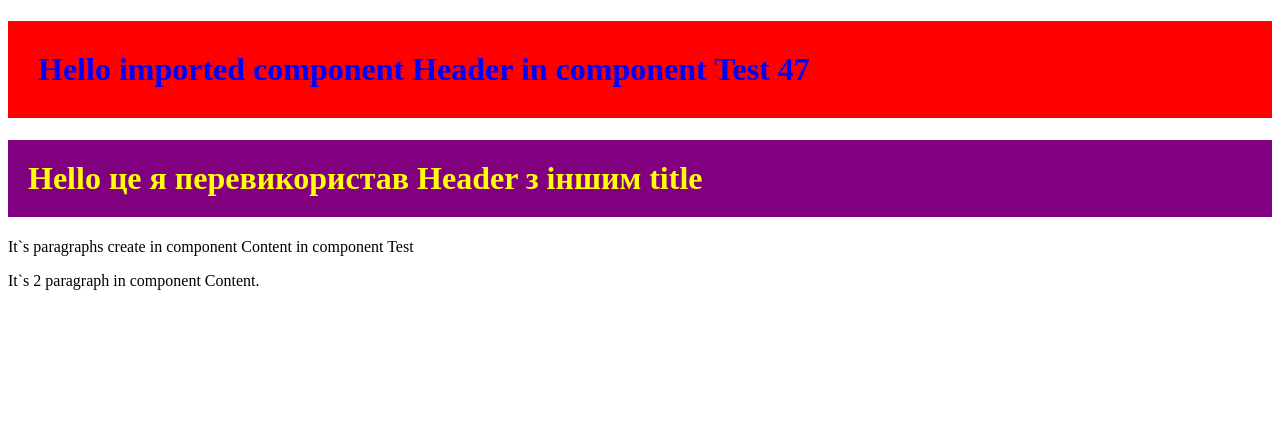
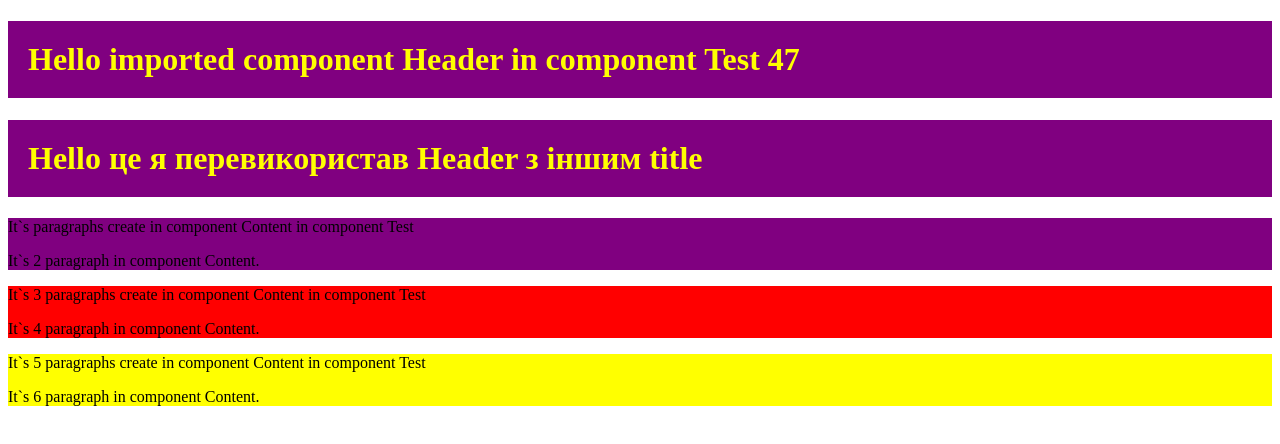
Before and after one commit to DimaPelehov/React-25-09, a React (Create React App) app: page / in a window 1280 px wide. Shown: the top 444 px of the page. Built offline with nearby package versions, Linux system fonts and the light colour scheme.

Commit message:
вивели Header i Content через окремі файли

```diff
--- /dev/null
+++ b/src/Content.css
@@ -0,0 +1,11 @@
+.purple {
+    background-color: purple;
+}
+
+.red {
+    background-color: red;
+}
+
+.yellow {
+    background-color: yellow;
+}
--- /dev/null
+++ b/src/Content.tsx
@@ -0,0 +1,29 @@
+import './Content.css'
+
+type ContentType = {
+    textOne: string
+    textTwo: string
+    bgColor?: string
+}
+
+const Content = ({ textOne, textTwo, bgColor = 'yellow' }: ContentType) => {
+    // якщо ми не задамо в index.tsx значення bgColor, то воно буде yellow за замовчуванням
+
+    // 1 варіант задання стилів
+    // const style = {
+    //     backgroundColor: bgColor,
+    // }
+
+    return (
+        // <div style={style}>
+
+        // 2 варіант задання стилів, підключаємо класи
+        <div className={bgColor}>
+            <p>{textOne}</p>
+            <p>{textTwo}</p>
+        </div>
+        // ми використовуємо div, оскільки нам потрібен фон не параграфу, а Content вцілому
+    )
+}
+
+export default Content
--- a/src/Header.tsx
+++ b/src/Header.tsx
@@ -39,11 +39,11 @@ import clsx from 'clsx'
 
 // --------------------------Варіант 2 підключення стилів-(css, clsx)----------------------
 type HeaderType = {
-    title: string
+    text: string
     num?: number
 }
 
-const Header = ({ title, num }: HeaderType) => {
+const Header = ({ text, num }: HeaderType) => {
     return (
         // <h1 className="title">
         //     Hello {title} {num}
@@ -57,18 +57,18 @@ const Header = ({ title, num }: HeaderType) => {
         // аналогічна дія без clsx : <h1 className={`title ${num===47?'redBg':' '}`}>
 
         // використання css module
-        // <h1 className={classes.title}>
+        <h1 className={classes.title}>
+            Hello {text} {num}
+        </h1>
+
+        // комбінація css module i clsx
+        // <h1
+        //     className={clsx(`test ${classes.title}`, {
+        //         [classes.redBg]: num === 47,
+        //     })}
+        // >
         //     Hello {title} {num}
         // </h1>
-
-        // комбінація css module i clsx
-        <h1
-            className={clsx(`test ${classes.title}`, {
-                [classes.redBg]: num === 47,
-            })}
-        >
-            Hello {title} {num}
-        </h1>
         // ми пишемо [classes.title] оскільки це значення динамічне (хеш-функція всередині постійно змінюється)
     )
 }
--- a/src/index.tsx
+++ b/src/index.tsx
@@ -2,6 +2,7 @@ import React from 'react'
 import ReactDOM from 'react-dom/client'
 import Header from './Header'
 // імпортуємо компонент Header з файлу Header.tsx
+import Content from './Content'
 
 const root = ReactDOM.createRoot(document.getElementById('root') as HTMLElement)
 // const el = React.createElement('h1', { id: 'title' }, 'Hello React')
@@ -52,32 +53,47 @@ const root = ReactDOM.createRoot(document.getElementById('root') as HTMLElement)
 
 // ---------------------------------------------------------------------------------
 
-const Content = () => {
-    return (
-        <React.Fragment>
-            <p>It`s paragraphs create in component Content in component Test</p>
-            <p>It`s 2 paragraph in component Content.</p>
-        </React.Fragment>
-        // React.Fragment потрібен для того, щоб не створювався додатковий div
-    )
-}
+// const Content = () => {
+//     return (
+//         <React.Fragment>
+//             <p>It`s paragraphs create in component Content in component Test</p>
+//             <p>It`s 2 paragraph in component Content.</p>
+//         </React.Fragment>
+//         // React.Fragment потрібен для того, щоб не створювався додатковий div
+//     )
+// }
+// цей Content можна видалити,оскільки під нього створено окремий файл tsx
 
 const Test = () => {
     return (
         <>
             <Header
-                title="imported component Header in component Test"
+                text="imported component Header in component Test"
                 num={47}
                 // bgColor="blue"
                 // test
                 // ці два рядки працюють при 1 варіанті підключення стилів
             />
             <Header
-                title="це я перевикористав Header з іншим title"
+                text="це я перевикористав Header з іншим title"
                 // bgColor="green"
                 // це для 1 варіанта підключення стилів
             />
-            <Content />
+            <Content
+                textOne="It`s paragraphs create in component Content in component Test"
+                textTwo="It`s 2 paragraph in component Content."
+                bgColor="purple"
+            />
+            <Content
+                textOne="It`s 3 paragraphs create in component Content in component Test"
+                textTwo="It`s 4 paragraph in component Content."
+                bgColor="red"
+            />
+            <Content
+                textOne="It`s 5 paragraphs create in component Content in component Test"
+                textTwo="It`s 6 paragraph in component Content."
+                // тут ми не задали bgColor, бо це опційний? параметр
+            />
         </>
         // <> пишуться для того, щоб не створювався додатковий div
         // оскільки num ?- опційний параметр, ми можемо вказувати його тільки там, де нам потрібно
```
